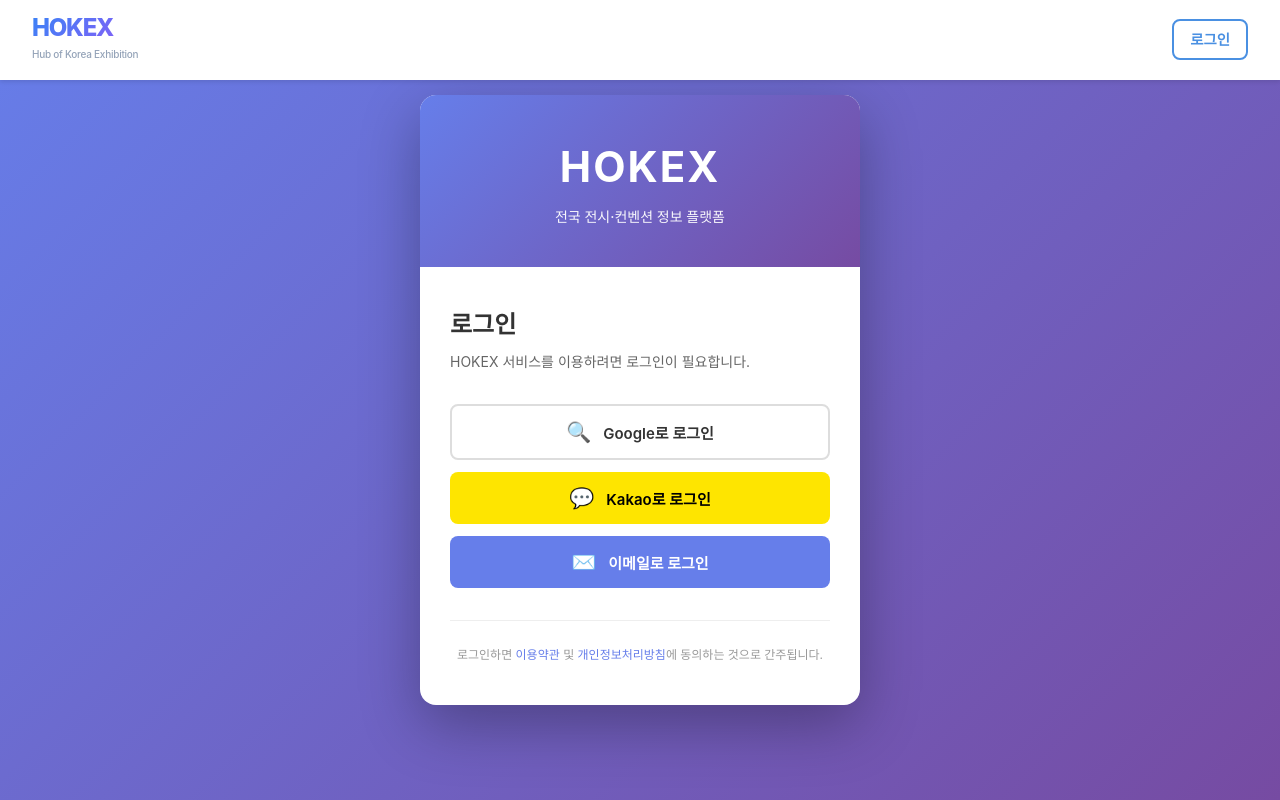
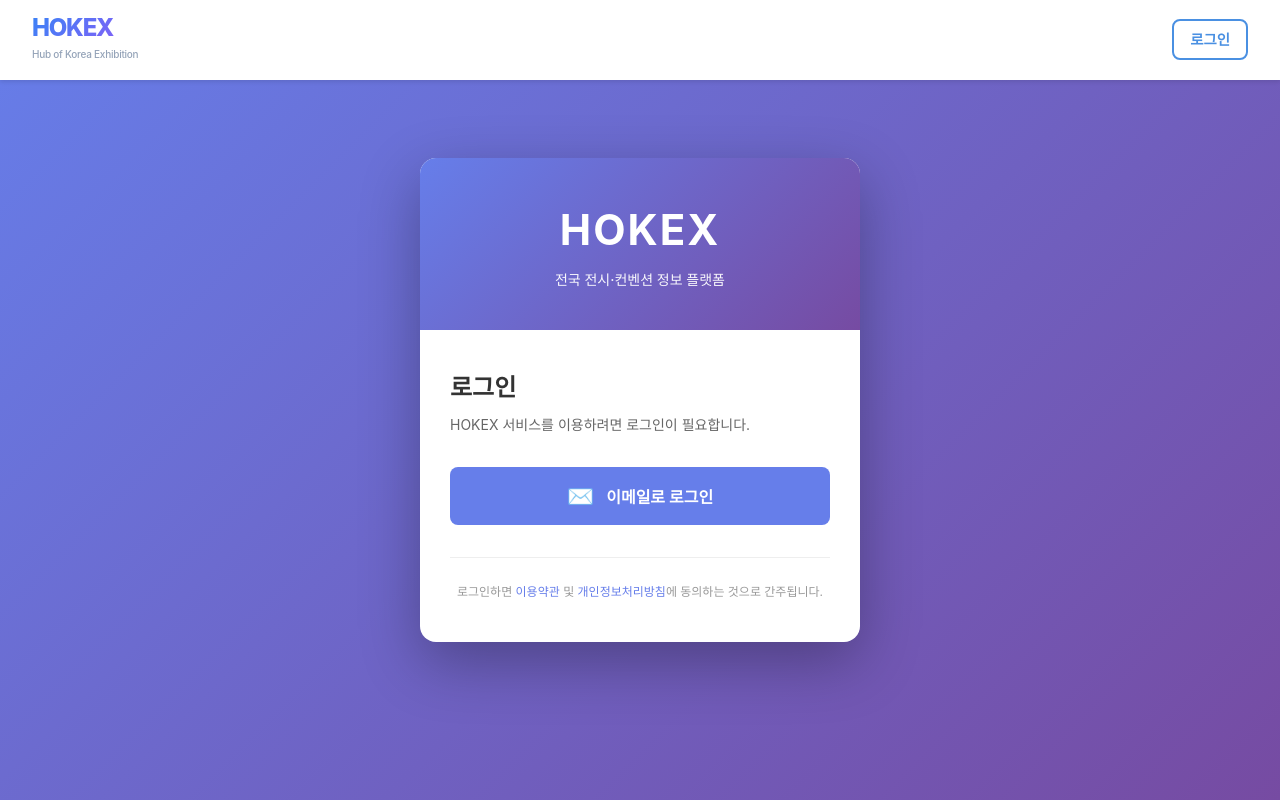
Before and after one commit to barmasulsa/hokex-front, a React (Vite) app: page /login in a window 1280 px wide. Built offline with nearby package versions, Linux system fonts and the light colour scheme.

Commit message:
refactor: 이메일 로그인만 남기고 Google/Kakao 로그인 제거

```diff
--- a/src/pages/LoginPage.tsx
+++ b/src/pages/LoginPage.tsx
@@ -4,7 +4,7 @@
 import '../styles/LoginPage.css';
 
 export function LoginPage() {
-  const { user, loading, signInWithGoogle, signInWithKakao, signInWithMagicLink } = useAuth();
+  const { user, loading, signInWithMagicLink } = useAuth();
   const navigate = useNavigate();
 
   useEffect(() => {
@@ -51,22 +51,6 @@
 
           <div className="login-buttons">
             <button
-              className="login-btn google-btn"
-              onClick={signInWithGoogle}
-            >
-              <span className="btn-icon">🔍</span>
-              Google로 로그인
-            </button>
-
-            <button
-              className="login-btn kakao-btn"
-              onClick={signInWithKakao}
-            >
-              <span className="btn-icon">💬</span>
-              Kakao로 로그인
-            </button>
-
-            <button
               className="login-btn email-btn"
               onClick={handleMagicLink}
             >
--- a/src/styles/LoginPage.css
+++ b/src/styles/LoginPage.css
@@ -66,10 +66,10 @@
   align-items: center;
   justify-content: center;
   gap: 12px;
-  padding: 14px 20px;
+  padding: 16px 20px;
   border: none;
   border-radius: 8px;
-  font-size: 15px;
+  font-size: 16px;
   font-weight: 600;
   cursor: pointer;
   transition: all 0.2s;
@@ -77,31 +77,7 @@
 }
 
 .btn-icon {
-  font-size: 20px;
-}
-
-.google-btn {
-  background: #fff;
-  color: #333;
-  border: 2px solid #ddd;
-}
-
-.google-btn:hover {
-  background: #f8f9fa;
-  border-color: #ccc;
-  transform: translateY(-2px);
-  box-shadow: 0 4px 12px rgba(0, 0, 0, 0.1);
-}
-
-.kakao-btn {
-  background: #FEE500;
-  color: #000;
-}
-
-.kakao-btn:hover {
-  background: #fdd835;
-  transform: translateY(-2px);
-  box-shadow: 0 4px 12px rgba(254, 229, 0, 0.3);
+  font-size: 22px;
 }
 
 .email-btn {
```
